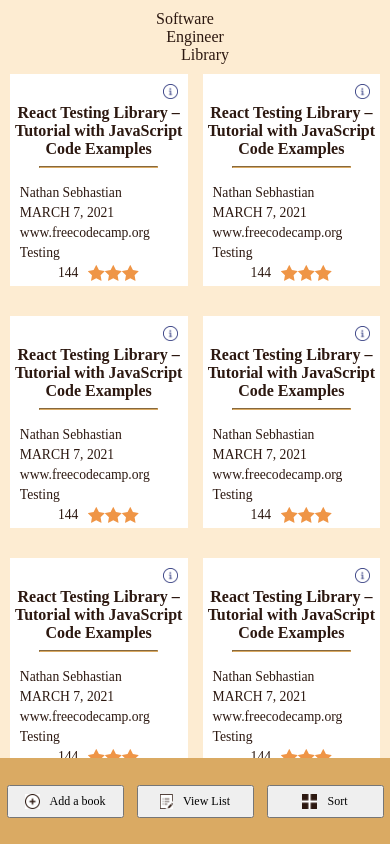
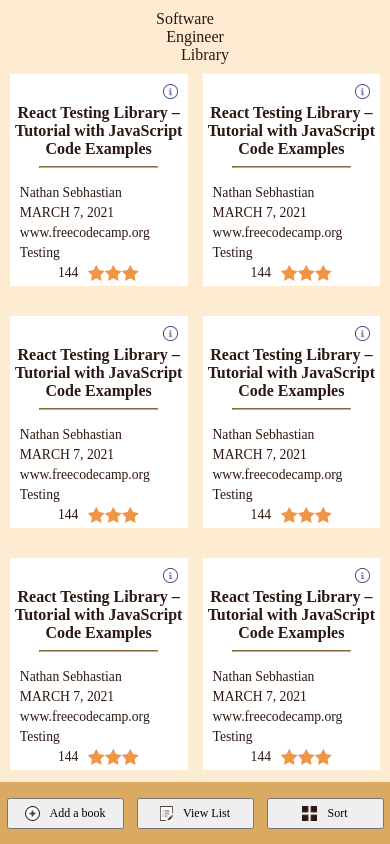
Before and after one commit to jcsmileyjr/software-engineer-library, a React (Create React App) app in the folder client/: page / in a window 390 px wide. Built offline with nearby package versions, Linux system fonts and the light colour scheme.

Commit message:
Style Bug: Mobile tools between 500 & 600 is wonky

```diff
--- a/client/src/App.css
+++ b/client/src/App.css
@@ -21,7 +21,7 @@
 
 .showToolsInWideScreen{
   display: flex;
-  flex:1;
+  flex:.7;
 }
 
 @media only screen and (min-width:500px){
--- a/client/src/components/toolsButton/toolsButton.css
+++ b/client/src/components/toolsButton/toolsButton.css
@@ -2,7 +2,7 @@
 .toolsButton--style {
     flex: 1;
     max-width: 30vw;
-    padding: 7px;
+    padding: 6px;
     font-size: 12px;
     font-family: var(--Paragraph-font-style);
     display: flex;
@@ -25,6 +25,7 @@
 @media only screen and (min-width:500px){
     .toolsButton--style {
         max-width: 120px;
+        min-width: 106px;
         margin: 0 10px;
         background-color: var(--accent-orange);
         border: none;
```
